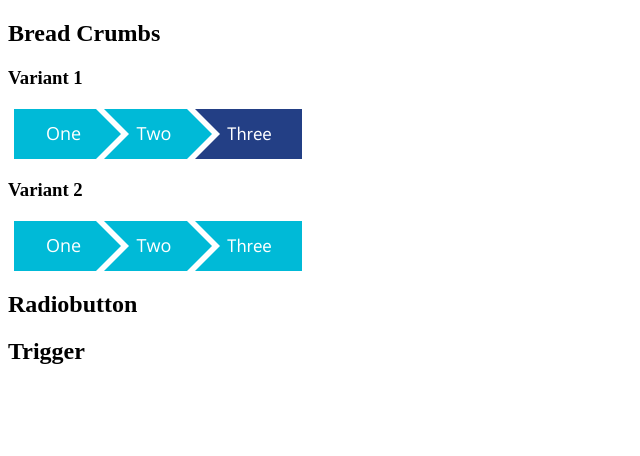
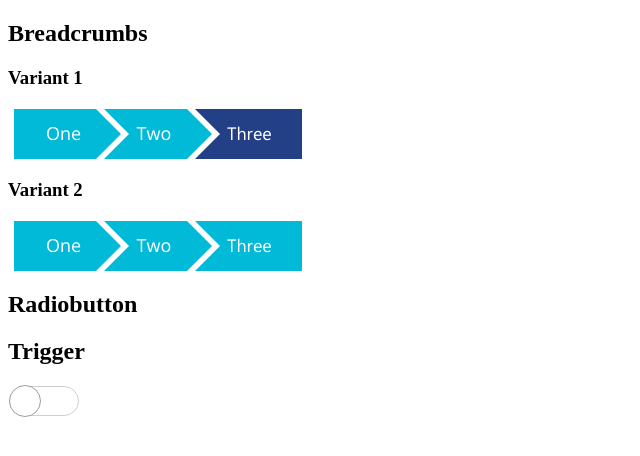
Before and after one commit to Tsyrkull/FE, a plain HTML site: page HTML/Task4(02.11.2019)/index.html in a window 1280 px wide. Shown: the full height of the page, 0-640 px from the left. Drawn offline with Linux system fonts and the light colour scheme.

Commit message:
feat: implement trigger

```diff
--- a/HTML/Task4(02.11.2019)/index.html
+++ b/HTML/Task4(02.11.2019)/index.html
@@ -7,7 +7,7 @@
 </head>
 <body>
 <section>
-    <h2>Bread Crumbs</h2>
+    <h2>Breadсrumbs</h2>
     <section>
         <h3>Variant 1</h3>
         <div class="crumbs-var1 crumbs">
@@ -31,9 +31,17 @@
     <h2>Radiobutton</h2>
     <div></div>
 </section>
-<section>
+<section class="">
     <h2>Trigger</h2>
-    <div></div>
+    <div class="trigger">
+        <label for="trigger-checker" class="trigger-checker__label"></label>
+        <input type="checkbox" id="trigger-checker" name="trigger-checker" class="trigger-checker">
+        <div class="trigger__range"></div>
+        <div class="trigger__btn"></div>
+    </div>
+
+
+
 </section>
 
 </body>
--- a/HTML/Task4(02.11.2019)/style/main.css
+++ b/HTML/Task4(02.11.2019)/style/main.css
@@ -15,6 +15,9 @@
     /*outline: 1px solid green;*/
     box-sizing: border-box;
 }
+
+/*=====Breadcrumbs=====*/
+
 .crumbs{
     width: fit-content;
     margin: 20px;
@@ -88,3 +91,53 @@
 .crumbs-var2 a:first-child:hover::before, .crumbs-var2 a:last-child:hover::after{
     border-color:#233f85;
 }
+
+/*=====Trigger=====*/
+
+.trigger{
+    position: relative;
+}
+.trigger__range{
+    width: 70px;
+    height: 30px;
+    background: #fff;
+    border: 1px solid #cecece;
+    border-radius: 15px;
+    position: absolute;
+    top: 1px;
+    left: 1px;
+    z-index: -1;
+    transition: background 1s;
+}
+.trigger__btn{
+    width: 32px;
+    height: 32px;
+    border: 1px solid #9d9d9d;
+    border-radius: 50%;
+    background: #fff;
+    position: absolute;
+    top: 0px;
+    left: 1px;
+    z-index: 1;
+    transition: left 1s;
+
+}
+.trigger-checker:checked ~ .trigger__range{
+    background: #79e475;
+}
+.trigger-checker:checked ~ .trigger__btn{
+    left: 39px;
+}
+.trigger-checker{
+    display: none;
+}
+.trigger-checker__label{
+    display: block;
+    width: 70px;
+    height: 30px;
+    border-radius: 15px;
+    position: absolute;
+    top: 1px;
+    left: 1px;
+    z-index: 5;
+}
```
